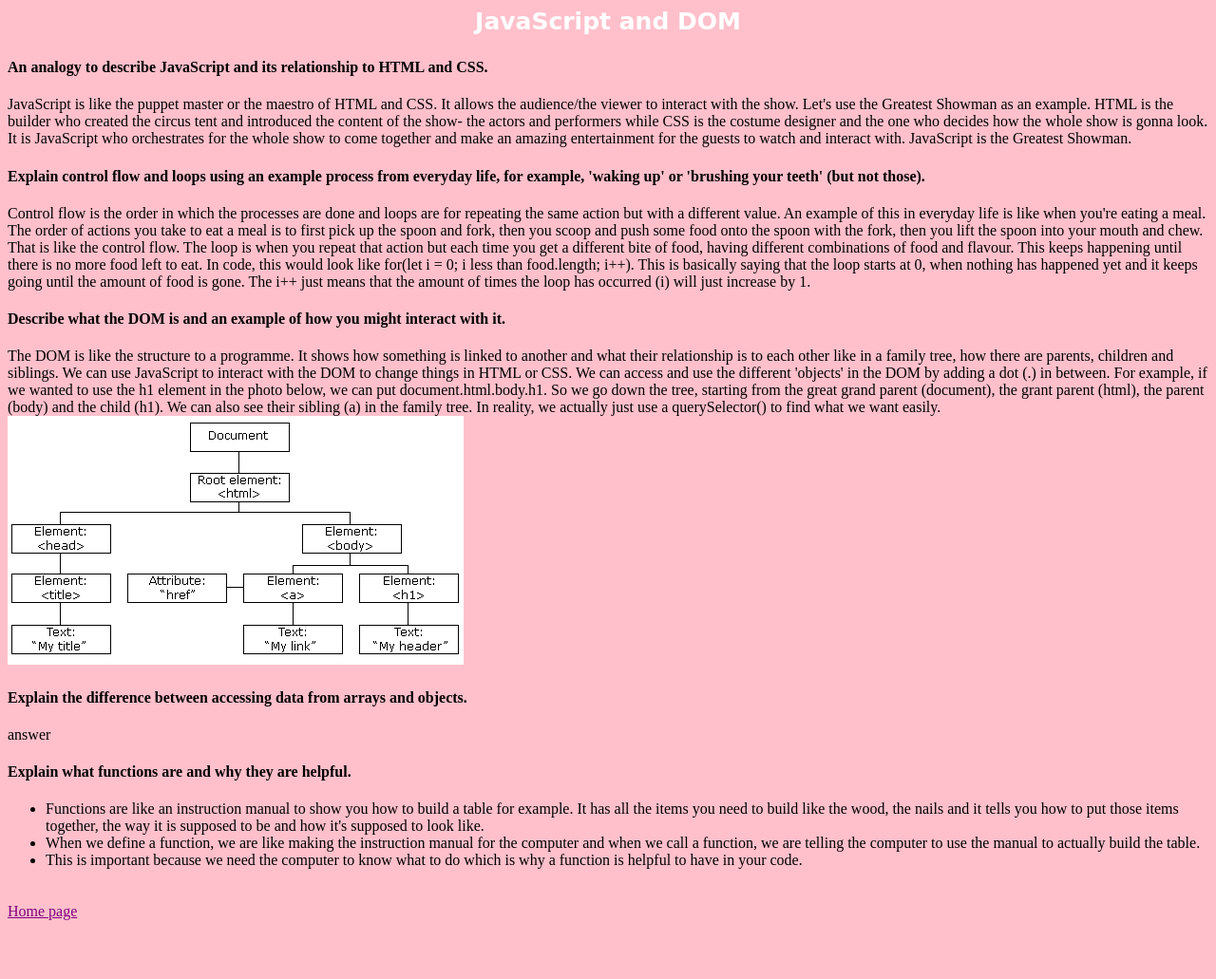
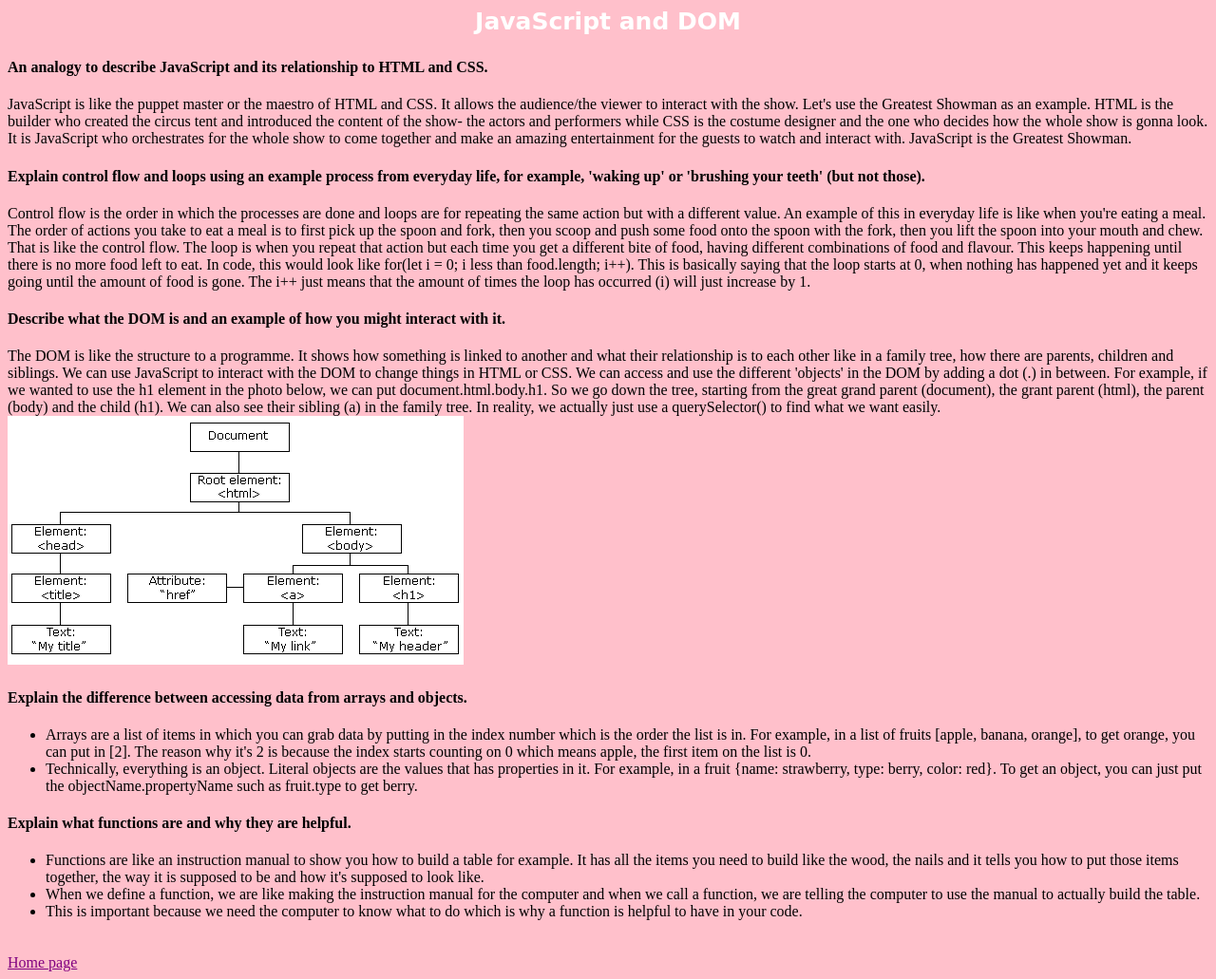
Before and after one commit to alysha-dosdos/Alysha-Dosdos.github.io, a plain HTML site: page blog/javascript-dom.html in a window 1280 px wide. Shown: the whole page at 95% size. Before the commit the page ends 977 px from the top, so only its background shows below. Drawn offline with Linux system fonts and the light colour scheme.

Commit message:
Answered fourth question

```diff
--- a/blog/javascript-dom.html
+++ b/blog/javascript-dom.html
@@ -55,8 +55,21 @@
     <h4>
       Explain the difference between accessing data from arrays and objects.
     </h4>
-
-    answer
+    <ul>
+      <li>
+        Arrays are a list of items in which you can grab data by putting in the
+        index number which is the order the list is in. For example, in a list
+        of fruits [apple, banana, orange], to get orange, you can put in [2].
+        The reason why it's 2 is because the index starts counting on 0 which
+        means apple, the first item on the list is 0.
+      </li>
+      <li>
+        Technically, everything is an object. Literal objects are the values
+        that has properties in it. For example, in a fruit {name: strawberry,
+        type: berry, color: red}. To get an object, you can just put the
+        objectName.propertyName such as fruit.type to get berry.
+      </li>
+    </ul>
     <h4>Explain what functions are and why they are helpful.</h4>
     <ul>
       <li>
```
